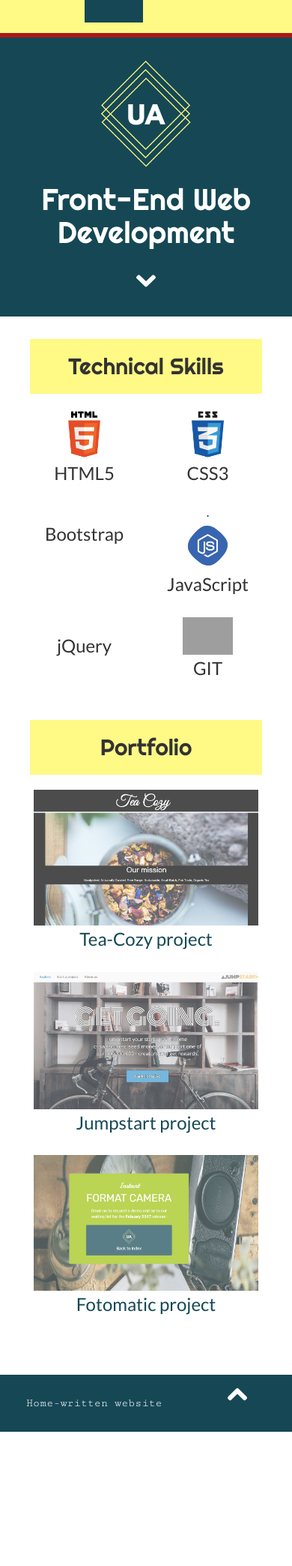
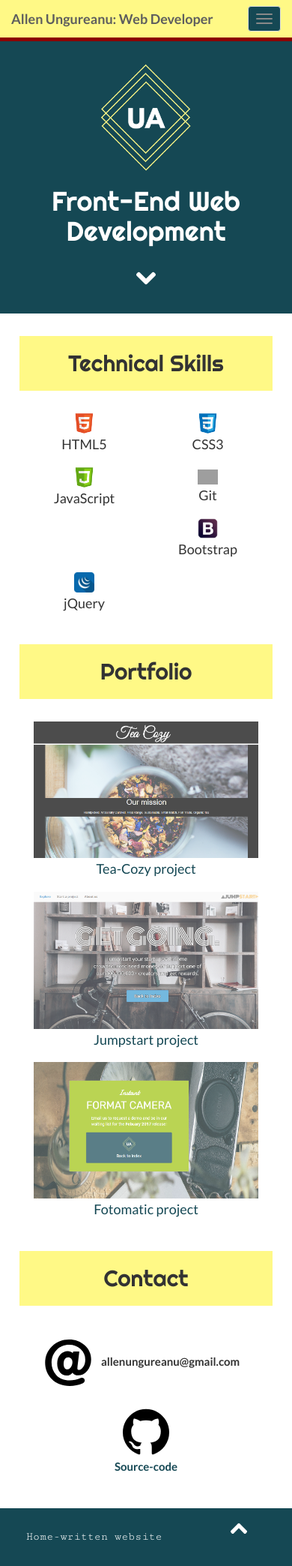
Before and after one commit to UAllen95/UAllen95.github.io, a PHP site: page / in a window 390 px wide. Shown: the whole page at 75% size. Before the commit the page ends 1909 px from the top, so only its background shows below. Run offline with PHP 8.4, Linux system fonts and the light colour scheme; style sheets or scripts are compiled from the project's sources; grey boxes are pictures that could not be loaded.

Commit message:
Clean language / Need more JS

```diff
--- a/index.html
+++ b/index.html
@@ -3,7 +3,7 @@
   <head>
     <title>Allen Ungureanu - Front-End Web Developer</title>
 
-    <link rel="icon" href="fav.png" type="image/x-icon">
+    <link rel="icon" href="favicon.png" type="image/x-icon">
 
     <link href="https://fonts.googleapis.com/css?family=Lato:400,700|Righteous|Cutive+Mono" rel="stylesheet">
 
@@ -12,31 +12,55 @@
     <link href="resources/css/style.css" type="text/css" rel="stylesheet">
   </head>
 
-  <body>
+  <body class="text-center">
 
-    <!-- Navbar -->
+    <!-- HEADER -->
 
-    <nav id="navbar" class="navbar navbar-default">
-      <div class="container-fluid">
+    <header id="header">
+      <nav class="navbar navbar-default">
+        <div class="container">
+
           <div class="navbar-header">
-          <ul class="nav navbar-nav text-center">
+            <a class="navbar-brand" href="#">Allen Ungureanu: Web Developer</a>
 
-            <li class="nav-index navbar-tab active-navbar-tab"><a href="index.html">
-              <p>Index</p>
-            </a></li>
+            <button type="button" class="navbar-toggle collapsed" data-toggle="collapse" data-target="#bs-example-navbar-collapse-1" aria-expanded="false">
+              <span class="sr-only">Toggle navigation</span>
+              <span class="icon-bar"></span>
+              <span class="icon-bar"></span>
+              <span class="icon-bar"></span>
+            </button>
+          </div>
 
-            <li class="nav-contact navbar-tab"><a href="contact.html" class="red">
-              <p>Contact</p>
-            </a></li>
+          <div class="collapse navbar-collapse" id="bs-example-navbar-collapse-1">
 
+            <!-- desktop -->
+            <ul class="nav navbar-nav navbar-right desktop">
+              <li class="dropdown">
+                <a href="#" class="dropdown-toggle" data-toggle="dropdown" role="button" aria-haspopup="true" aria-expanded="false">Sections <span class="caret"></span></a>
+                <ul class="dropdown-menu">
+                  <li><a href="#technical-skills">Technical Skills</a></li>
+                  <li><a href="#portfolio">Porfolio</a></li>
+                  <li><a href="#contact">Contact</a></li>
+                </ul>
+              </li>
+            </ul>
+
+            <!-- phone -->
+            <ul class="nav navbar-nav navbar-right phone">
+              <ul>
+                <li><a href="#technical-skills">Technical Skills</a></li>
+                <li><a href="#portfolio">Porfolio</a></li>
+                <li><a href="#contact">Contact</a></li>
+              </ul>
             </ul>
           </div>
+
         </div>
       </nav>
+    </header>
 
-    <!-- Jumbotron -->
+    <!-- JUMBOTRON -->
 
-    <section>
     <div class="jumbotron">
       <div class="container-fluid">
 
@@ -49,77 +73,78 @@
         </div>
 
         <div class="arrow-row">
-            <a class="smooth-scroll" href="#first-section">
+          <a class="smooth-scroll" href="#technical-skills">
             <img src="resources/images/icons/arrow-down.svg" class="arrow-down">
           </a>
         </div>
 
       </div>
     </div>
-    </section>
 
-    <!-- Web developer section -->
+    <!-- TECHNICAL SKILLS -->
 
-      <!-- Technical skills -->
+    <section id="technical-skills">
 
-    <section>
-      <div id="first-section" class="container-fluid text-center">
+      <div class="container-fluid">
+        <h2 class="yellow-background">Technical Skills</h2>
 
-        <h2 class="yellow-background container">Technical Skills</h2>
-
-        <div id="technical-skills" class="container text-center">
-
-          <div class="col-md-4 col-sm-6 col-xs-6">
+        <div class="container">
+          <div class="col-sm-4 col-xs-6">
             <div class="icon-container">
-              <img class="img-responsive code-icon" src="resources/images/icon_html.png"/>
+              <img class="img-responsive" src="resources/images/icon_html.png"/>
             </div>
             <h3>HTML5</h3>
           </div>
 
-          <div class="col-md-4 col-sm-6 col-xs-6">
+          <div class="col-sm-4 col-xs-6">
             <div class="icon-container">
-              <img class="img-responsive code-icon" src="resources/images/icon_css.png"/>
+              <img class="img-responsive" src="resources/images/icon_css.png"/>
             </div>
             <h3>CSS3</h3>
-          </div>.
+          </div>
 
-          <div class="col-md-4 col-sm-6 col-xs-6">
+          <div class="col-sm-4 col-xs-6">
             <div class="icon-container">
-              <img class="img-responsive code-icon" src=""/>
+              <img class="img-responsive" src="resources/images/icon_js.png"/>
+            </div>
+            <h3>JavaScript</h3>
+          </div>
+
+          <div class="col-sm-4 col-xs-6">
+            <div class="icon-container">
+              <img class="img-responsive" src="resources/images/icon_git.png"/>
+            </div>
+            <h3>Git</h3>
+          </div>
+
+          <div class="col-sm-4 col-xs-6">
+            <div class="icon-container">
+              <img class="img-responsive" src="resources/images/icon_bootstrap.png"/>
             </div>
             <h3>Bootstrap</h3>
           </div>
 
-          <div class="col-md-4 col-sm-6 col-xs-6">
+          <div class="col-sm-4 col-xs-6">
             <div class="icon-container">
-              <img class="img-responsive code-icon" src="resources/images/icon_js.png"/>
-            </div>
-            <h3>JavaScript</h3>
-          </div>
-
-          <div class="col-md-4 col-sm-6 col-xs-6">
-            <div class="icon-container">
-              <img class="img-responsive code-icon" src=""/>
+              <img class="img-responsive code-icon" src="resources/images/icon_jQuery.png"/>
             </div>
             <h3>jQuery</h3>
           </div>
-
-          <div class="col-md-4 col-sm-6 col-xs-6">
-            <div class="icon-container">
-              <img class="img-responsive code-icon" src="resources/images/icon_git.png"/>
-            </div>
-            <h3>GIT</h3>
         </div>
 
       </div>
 
-        <!-- Portfolio -->
+    </section>
 
-        <h2 class="yellow-background container">Portfolio</h2>
+    <!-- PORFOLIO -->
 
-        <div id="portfolio" class="container text-center">
+    <section id="portfolio">
 
-          <div class="col-md-4 col-sm-12">
+      <div class="container-fluid">
+        <h2 class="yellow-background">Portfolio</h2>
+
+        <div class="container">
+          <div class="col-sm-4 col-xs-12">
             <a href="portofolio/tea_cozy/index.html" target="_blank">
               <div class="image-container">
                 <img class="img-responsive" src="resources/images/project_tea_cozy.png"/>
@@ -128,7 +153,7 @@
             </a>
           </div>
 
-          <div class="col-md-4 col-sm-12">
+          <div class="col-sm-4 col-xs-12">
             <a href="portofolio/jumpstart/index.html" target="_blank">
               <div class="image-container">
                 <img class="img-responsive" src="resources/images/project_jumpstart.png"/>
@@ -137,7 +162,7 @@
             </a>
           </div>
 
-          <div class="col-md-4 col-sm-12">
+          <div class="col-sm-4 col-xs-12">
             <a href="portofolio/fotomatic/index.html" target="_blank">
               <div class="image-container">
                 <img class="img-responsive" src="resources/images/project_fotomat.png"/>
@@ -145,19 +170,44 @@
               <h3>Fotomatic project</h3>
             </a>
           </div>
+        </div>
 
       </div>
 
-      </div>
     </section>
 
-    <!-- Footer -->
+    <!-- CONTACT -->
 
-    <footer>
+    <section id="contact">
+
+      <div class="container-fluid">
+        <h2 class="yellow-background">Contact</h2>
+
+        <div class="container">
+          <div class="col-sm-6 col-xs-12 email">
+            <img src="resources/images/icons/at.svg">
+            <p>allenungureanu@gmail.com</p>
+          </div>
+
+          <div class="col-sm-6 col-xs-12">
+            <a href="https://github.com/UAllen95" target="_blank">
+              <img src="resources/images/icons/github-logo.svg">
+              <p>Source-code</p>
+            </a>
+          </div>
+        </div>
+
+      </div>
+
+    </section>
+
+    <!-- FOOTER -->
+
+    <footer class="text-left">
       <div class="container">
 
         <div class="text-right footer-arrow">
-          <a class="smooth-scroll" href="#navbar">
+          <a class="smooth-scroll" href="#header">
             <img src="resources/images/icons/arrow-up.svg">
           </a>
         </div>
@@ -167,8 +217,10 @@
       </div>
     </footer>
 
-    <!-- Scripts -->
-    <script src="https://code.jquery.com/jquery-3.3.1.min.js" integrity="sha256-FgpCb/KJQlLNfOu91ta32o/NMZxltwRo8QtmkMRdAu8=" crossorigin="anonymous"></script>
+    <!-- SCRIPTS -->
+
+    <script src="https://ajax.googleapis.com/ajax/libs/jquery/1.12.4/jquery.min.js"></script>
+    <script src="https://maxcdn.bootstrapcdn.com/bootstrap/3.3.7/js/bootstrap.min.js" integrity="sha384-Tc5IQib027qvyjSMfHjOMaLkfuWVxZxUPnCJA7l2mCWNIpG9mGCD8wGNIcPD7Txa" crossorigin="anonymous"></script>
     <script src="resources/js/main.js" type="text/javascript"></script>
 
   </body>
--- a/resources/css/style.css
+++ b/resources/css/style.css
@@ -1,5 +1,5 @@
 body {
-  font-size: 14px;
+  font-size: 16px;
   font-family: 'Lato', sans-serif;
   overflow-x: hidden;
   font-weight: bold;
@@ -14,12 +14,13 @@
   font-size: 3rem;
 }
 
+h3 {
+  font-weight: bold;
+  margin: 5px 0 20px;
+}
+
 p {
   font-size: 2rem;
-}
-
-.text-center {
-  text-align: center;
 }
 
 /* General - Images */
@@ -41,100 +42,81 @@
 .yellow-background {
   background-color: #fff986;
   padding: 20px;
-  margin: 0 7% 20px 7%;
-  width: 86%;
+  margin: 0 3% 30px 3%;
 }
 
 /* Navbar */
-.navbar-default {
+header .navbar-default {
   background-color: #fff986;
-  border: #fff986;
-  border-bottom: 6px solid #AB1919;
-  border-bottom-left-radius: 0;
-  border-bottom-right-radius: 0;
+  border: 0;
+  border-bottom: 5px solid darkred;
+  border-radius: 0;
   margin: 0;
-  font-family: monospace;
 }
 
-.navbar-header,
-.navbar-header ul {
-  width: 100%;
-  margin: 0!important;
+header .navbar-header .navbar-brand {
+  color: #154854;
 }
 
-.navbar-default .navbar-nav li a {
-  color: black;
-  padding-bottom: 0;
-}
-
-.navbar-default .navbar-nav li a:hover {
-  color: #154854;
-}
-.navbar-default .navbar-nav li a.red:hover {
-  color: #AB1919;
-}
-
-.navbar-header li {
-  width: 25%;
-  margin: 0;
-  display: inline-block;
-}
-
-.navbar-header img {
-  width: 40%;
-}
-
-.navbar-header p {
-  padding: 10px 0;
-}
-
-.navbar-header li p {
-  padding: 15px 0;
-}
-
-.navbar-header p.little-show {
-  display: none;
-}
-
-.navbar-header li.active-navbar-tab {
+header .navbar-header button {
   background-color: #154854;
 }
 
-.navbar-header li.active-navbar-tab a {
-  color: white;
+header .navbar-header .navbar-toggle:focus {
+  background-color: #154854;
 }
 
-.navbar-header li.active-navbar-tab a:hover {
-  color: #fff986!important;
+header .navbar-collapse {
+  font-size: 1.7rem;
+}
+
+header .navbar-collapse.in {
+  border-top: 3px solid darkorange!important;
+}
+
+header .navbar-collapse .dropdown .dropdown-toggle {
+  color: #154854;
+}
+
+header .navbar-collapse .phone {
+  display: none;
+  text-align: right;
+}
+
+header .navbar-collapse .phone li {
+  display: inline-block;
+  padding: 5px 15px;
+}
+
+header .navbar-collapse .phone a {
+  color: #154854;
 }
 
 /* Jumbotron */
 .jumbotron {
   background-color: #154854;
-  text-align: center;
   color: white;
 }
 
-
-.jumbotron .logo-container,
-.jumbotron .text-container,
-.code-icon {
-  float:none;
-  display:inline-block;
-  vertical-align:middle;
-}
-
 .jumbotron .logo-container {
+  display: inline-block;
+  vertical-align: middle;
   width: 40%;
   margin-right: 60px;
 }
 
 .jumbotron .text-container {
+  display: inline-block;
+  vertical-align: middle;
   width: 500px;
 }
 
 .jumbotron .arrow-row {
   height: 0px;
+}
+
+.jumbotron a {
+  padding: 70px 25px 0 25px;
 }
 
 .jumbotron img.arrow-down {
@@ -143,46 +125,28 @@
   bottom: 45px;
 }
 
-.jumbotron a {
-  padding: 70px 25px 25px 25px;
+/* Sections */
+section {
+  margin: 25px 0;
 }
 
-/* Web developer */
-#web-developer .row div {
-  margin-top: 20px;
+/* Technical-skills */
+#technical-skills img {
+  display: inline-block;
+  vertical-align: middle;
+  width: 20%;
 }
 
-#first-section h3 {
-  margin: 5px auto 30px;
-}
 
-#technical-skills {
-  margin-bottom: 25px;
-}
-
-#technical-skills .code-icon {
-  width: 50%;
-}
-
+/* Portfolio */
 #portfolio a {
   color: #154854;
 }
 
 /* Contact */
-#contact .yellow-background {
-  height: 106px;
-  color: black;
-}
-
-#contact .skype .yellow-background,
-#contact .email .yellow-background,
-#contact .github .yellow-background {
-  padding-top: 36px;
-}
-
-#contact img.contact-icon {
+#contact img {
   width: 10%;
-  padding: 25px 0 35px 0;
+  padding: 5px 0;
 }
 
 #contact .github .yellow-background {
@@ -199,12 +163,6 @@
   background-color: #154854;
   color: white;
   padding: 20px;
-  margin-top: 50px;
-}
-
-footer h5 {
-  width: 80%;
-  font-size: 1.5rem;
 }
 
 footer .footer-arrow {
@@ -212,16 +170,7 @@
 }
 
 footer .footer-arrow a {
-  color: #fff986;
   padding: 25px;
-}
-
-footer .footer-arrow a:hover {
-  color: white;
-}
-
-footer .footer-arrow a:focus {
-  color: #AB1919;
 }
 
 footer .footer-arrow img {
@@ -229,55 +178,19 @@
   margin-top: -10px;
 }
 
-@media only screen and (max-width: 1310px) and (min-width: 1220px) {
+footer h5 {
+  font-size: 1.5rem;
 }
 
-@media only screen and (max-width: 1220px) {
-}
-
-@media only screen and (max-width: 1199px) {
-  /* Contact */
-  #contact .yellow-background {
-    height: auto;
+@media only screen and (max-width: 1024px) {
+  h3 {
+    font-weight: normal;
   }
 
-  #contact .skype .yellow-background,
-  #contact .email .yellow-background,
-  #contact .github .yellow-background {
-    padding: 20px;
-  }
-
-  #contact .contact-container {
-    border-bottom: 5px solid #154854;
-  }
-}
-
-@media only screen and (max-width: 991px) {
-  /* Jumbotron */
-  .jumbotron .logo-container {
-    margin: 0;
-  }
-
-  /* Contact */
-  .contact-container p {
-    padding-bottom: 20px;
-  }
-}
-
-@media only screen and (max-width: 984px) {
-  /* Nav */
-  footer .footer-arrow img {
-    width: 8%;
-  }
-
-  /* Jumbotron */
   .jumbotron .logo-container {
     margin-right: 0;
   }
-}
 
-@media only screen and (max-width: 884px) {
-  /* Jumbotron */
   .jumbotron .arrow-row {
     height: 50px;
   }
@@ -287,93 +200,49 @@
     position: relative;
     top: 20px;
   }
+
+  footer .footer-arrow img {
+    width: 7%;
+  }
 }
 
 @media only screen and (max-width: 767px) {
-  /* Navbar */
-  .navbar-header li {
-    width: 24%;
+  header .navbar-collapse .desktop {
+    display: none;
   }
 
-  .navbar-header .dropdown li a {
-    padding: 0!important;
+  header .navbar-collapse .phone {
+    display: block;
   }
 
-  .navbar-header li a {
-    padding: 15px 15px 0 15px!important;
+  #contact .col-sm-6 {
+    padding: 10px;
   }
 
-  .navbar-header li p {
-    margin: 0;
+  #contact .email img {
+    display: inline-block;
+  }
+
+  #contact .email p {
+    display: inline-block;
+    padding: 10px;
+  }
+
+  .jumbotron .text-container {
+    width: auto;
   }
 }
 
-@media only screen and (max-width: 623px) {
-  /* Navbar */
-  .navbar-header li {
-    width: 23%;
+@media only screen and (max-width: 480px) {
+  h3 {
+    font-size: 1.8rem;
   }
 
-  /* SEO */
-  #seo h1 {
-    margin: 30px 30px 7px 30px;
-    font-size: 3rem;
+  p {
+    font-size: 1.5rem;
   }
 
-  #seo li {
-    font-size: 3rem;
+  #contact img {
+    width: 20%;
   }
 }
-
-@media only screen and (max-width: 550px) {
-  /* Navbar */
-  .navbar-header p.little-show {
-    display: none;
-  }
-
-  .navbar-default .container-fluid {
-    padding: 0
-  }
-
-  .navbar-header li {
-    width: 20%;
-  }
-
-  .navbar-header li a {
-    padding: 15px!important;
-  }
-
-  .navbar-header li p {
-    display: none;
-  }
-
-  .navbar-header li.nav-more-padding {
-    bottom: 0;
-  }
-
-  .navbar-header li img {
-    width: 100%;
-  }
-
-  /* Jumbotron */
-  .jumbotron .text-container {
-    width: auto;
-    max-width: 500px;
-  }
-
-  .jumbotron .text-container h1 {
-    font-size: 4rem;
-  }
-}
-
-@media only screen and (max-width: 521px) {
-  /* SEO */
-  #seo h1 {
-    margin: 20px 20px 5px 20px;
-  }
-
-  /* Contact */
-  #contact .github .yellow-background {
-    padding-top: 20px;
-  }
-}
```
Also changed, not shown: portofolio/tea_cozy/index.html (+23 -7 lines), portofolio/tea_cozy/resources/css/style.css (+49 -2 lines), resources/css/style_reverse.css (deleted, +0 -61 lines), portofolio/tea_cozy/resources/images/hamburger-close.png (added), portofolio/tea_cozy/resources/images/hamburger.png (added), resources/images/icon_bootstrap.png (added), resources/images/icon_css.png, resources/images/icon_html.png, resources/images/icon_jquery.png (added), resources/images/icon_js.png, 1 other file. Lines whose indentation alone changed are shown as unchanged.
